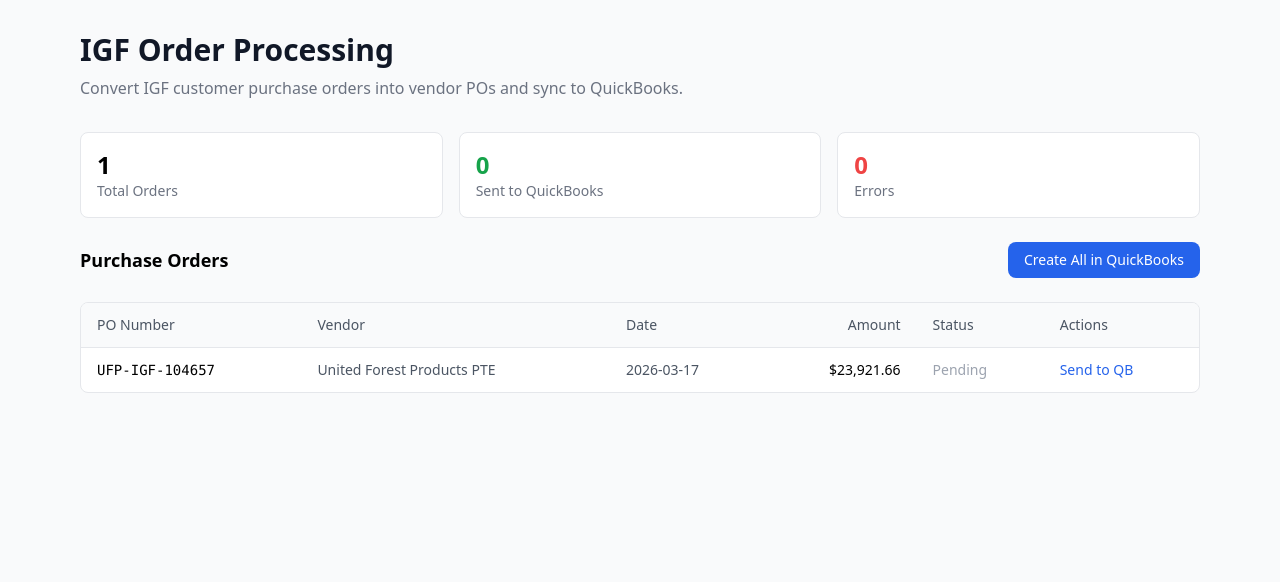
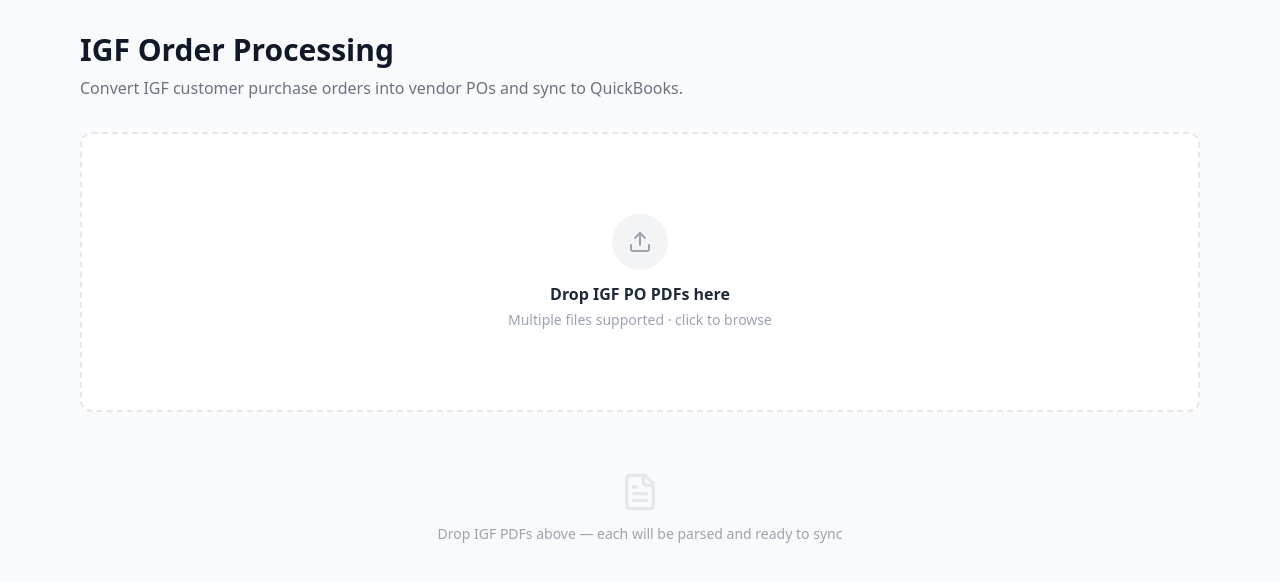
Before and after one commit to bidasdlin/igf-orders, a Next.js app: page / in a window 1280 px wide. Shown: the top 582 px of the page. Built offline with nearby package versions, Linux system fonts and the light colour scheme.

Commit message:
feat: PDF drag-and-drop parser with dynamic QB sync
Refactor IGFPOProcessor to use ParsedPO interface and improve file parsing logic.

```diff
--- a/src/components/igf-po-processor.tsx
+++ b/src/components/igf-po-processor.tsx
@@ -1,6 +1,10 @@
 'use client'
 
-import { useState } from 'react'
+import { useState, useCallback, useRef } from 'react'
+import {
+  Upload, FileText, CheckCircle2,
+  Loader2, Send, Trash2, ChevronDown, ChevronUp, RefreshCw,
+} from 'lucide-react'
 
 interface LineItem {
   description: string
@@ -9,187 +13,266 @@ interface LineItem {
   amount: number
 }
 
-interface IGFOrder {
+interface ParsedPO {
+  id: string
+  fileName: string
   poNumber: string
-  customerPONumber: string
   vendorName: string
-  vendorId: string
   shipTo: string
   date: string
   lineItems: LineItem[]
   totalAmount: number
   notes?: string
-}
-
-interface ProcessResult {
-  poNumber: string
-  status: 'success' | 'error' | 'pending'
+  status: 'parsed' | 'syncing' | 'synced' | 'error'
   qbId?: string
   qbDocNumber?: string
   error?: string
 }
 
-const SAMPLE_ORDERS: IGFOrder[] = [
-  {
-    poNumber: 'UFP-IGF-104657',
-    customerPONumber: '104657',
-    vendorName: 'United Forest Products PTE',
-    vendorId: '1',
-    shipTo: 'IGF Warehouse',
-    date: '2026-03-17',
-    totalAmount: 23921.66,
-    lineItems: [
-      { description: 'Lumber - 2x4x8 SPF', quantity: 500, unitPrice: 18.50, amount: 9250.00 },
-      { description: 'Plywood - 4x8 3/4"', quantity: 200, unitPrice: 45.00, amount: 9000.00 },
-      { description: 'OSB - 4x8 7/16"', quantity: 150, unitPrice: 11.14, amount: 1671.66 },
-      { description: 'Shipping & Handling', quantity: 1, unitPrice: 4000.00, amount: 4000.00 },
-    ],
-    notes: 'IGF Customer PO #104657 - Rush Order',
-  },
-]
+export function IGFPOProcessor() {
+  const [orders, setOrders] = useState<ParsedPO[]>([])
+  const [isDragging, setIsDragging] = useState(false)
+  const [parsingFiles, setParsingFiles] = useState<string[]>([])
+  const [expandedId, setExpandedId] = useState<string | null>(null)
+  const fileInputRef = useRef<HTMLInputElement>(null)
 
-export function IGFPOProcessor() {
-  const [orders] = useState<IGFOrder[]>(SAMPLE_ORDERS)
-  const [results, setResults] = useState<Record<string, ProcessResult>>({})
-  const [loading, setLoading] = useState<Record<string, boolean>>({})
-  const [globalLoading, setGlobalLoading] = useState(false)
+  const parseFile = useCallback(async (file: File) => {
+    const tempId = `${file.name}-${Date.now()}`
+    setParsingFiles(prev => [...prev, file.name])
+    try {
+      const formData = new FormData()
+      formData.append('file', file)
+      const res = await fetch('/api/parse-pdf', { method: 'POST', body: formData })
+      if (!res.ok) throw new Error(`Server error ${res.status}`)
+      const data = await res.json()
+      if (!data.success) throw new Error(data.error || 'Parse failed')
+      const po: ParsedPO = { ...data.po, id: tempId, fileName: file.name, status: 'parsed' }
+      setOrders(prev => {
+        const idx = prev.findIndex(o => o.poNumber === po.poNumber)
+        if (idx >= 0) { const u = [...prev]; u[idx] = { ...po, id: prev[idx].id }; return u }
+        return [...prev, po]
+      })
+    } catch (err) {
+      console.error(`Failed to parse ${file.name}:`, err)
+    } finally {
+      setParsingFiles(prev => prev.filter(n => n !== file.name))
+    }
+  }, [])
 
-  const successCount = Object.values(results).filter(r => r.status === 'success').length
-  const errorCount = Object.values(results).filter(r => r.status === 'error').length
+  const handleDrop = useCallback((e: React.DragEvent) => {
+    e.preventDefault(); setIsDragging(false)
+    Array.from(e.dataTransfer.files).filter(f => f.type === 'application/pdf').forEach(parseFile)
+  }, [parseFile])
 
-  async function sendToQB(order: IGFOrder) {
-    setLoading(prev => ({ ...prev, [order.poNumber]: true }))
+  const handleFiles = (e: React.ChangeEvent<HTMLInputElement>) => {
+    Array.from(e.target.files || []).filter(f => f.type === 'application/pdf').forEach(parseFile)
+    e.target.value = ''
+  }
+
+  const syncOrder = async (order: ParsedPO) => {
+    setOrders(prev => prev.map(o => o.id === order.id ? { ...o, status: 'syncing' } : o))
     try {
       const res = await fetch('/api/quickbooks/purchase-orders', {
         method: 'POST',
         headers: { 'Content-Type': 'application/json' },
         body: JSON.stringify({
-          vendorId: order.vendorId,
           poNumber: order.poNumber,
-          memo: order.notes,
-          lineItems: order.lineItems.map(li => ({
-            description: li.description,
-            qty: li.quantity,
-            unitPrice: li.unitPrice,
-            amount: li.amount,
-          })),
+          customerPONumber: order.poNumber,
+          vendorName: order.vendorName,
+          shipTo: order.shipTo,
+          date: order.date,
+          lineItems: order.lineItems,
+          totalAmount: order.totalAmount,
+          notes: order.notes,
         }),
       })
       const data = await res.json()
-      if (!res.ok) throw new Error(data.error || 'Failed')
-      const qbPO = data.PurchaseOrder
-      setResults(prev => ({
-        ...prev,
-        [order.poNumber]: {
-          poNumber: order.poNumber,
-          status: 'success',
-          qbId: qbPO?.Id,
-          qbDocNumber: qbPO?.DocNumber,
-        },
-      }))
+      if (data.success) {
+        setOrders(prev => prev.map(o =>
+          o.id === order.id ? { ...o, status: 'synced', qbId: data.purchaseOrder.id, qbDocNumber: data.purchaseOrder.docNumber } : o
+        ))
+      } else throw new Error(data.error)
     } catch (err) {
-      setResults(prev => ({
-        ...prev,
-        [order.poNumber]: {
-          poNumber: order.poNumber,
-          status: 'error',
-          error: err instanceof Error ? err.message : 'Unknown error',
-        },
-      }))
-    } finally {
-      setLoading(prev => ({ ...prev, [order.poNumber]: false }))
+      setOrders(prev => prev.map(o =>
+        o.id === order.id ? { ...o, status: 'error', error: err instanceof Error ? err.message : 'Sync failed' } : o
+      ))
     }
   }
 
-  async function sendAll() {
-    setGlobalLoading(true)
-    for (const order of orders) {
-      if (!results[order.poNumber] || results[order.poNumber].status === 'error') {
-        await sendToQB(order)
+  const syncAll = async () => {
+    for (const order of orders.filter(o => o.status === 'parsed' || o.status === 'error')) {
+      await syncOrder(order)
     }
   }
-    setGlobalLoading(false)
+
+  const removeOrder = (id: string) => {
+    setOrders(prev => prev.filter(o => o.id !== id))
+    if (expandedId === id) setExpandedId(null)
   }
 
+  const parsed = orders.filter(o => o.status === 'parsed').length
+  const synced = orders.filter(o => o.status === 'synced').length
+  const errors = orders.filter(o => o.status === 'error').length
+  const isSyncing = orders.some(o => o.status === 'syncing')
+  const isProcessing = parsingFiles.length > 0
+
   return (
-    <div className="space-y-6">
-      {/* Stats */}
-      <div className="grid grid-cols-3 gap-4">
-        <div className="bg-white rounded-lg border p-4">
-          <div className="text-2xl font-bold">{orders.length}</div>
-          <div className="text-sm text-gray-500">Total Orders</div>
+    <div className="space-y-5">
+      {orders.length > 0 && (
+        <div className="grid grid-cols-4 gap-3">
+          {[
+            { label: 'PDFs Loaded', value: orders.length, color: 'text-gray-900' },
+            { label: 'Ready to Sync', value: parsed, color: 'text-amber-600' },
+            { label: 'In QuickBooks', value: synced, color: 'text-emerald-600' },
+            { label: 'Errors', value: errors, color: 'text-red-500' },
+          ].map(s => (
+            <div key={s.label} className="bg-white border border-gray-200 rounded-xl p-4">
+              <div className={`text-2xl font-bold ${s.color}`}>{s.value}</div>
+              <div className="text-xs text-gray-500 mt-0.5">{s.label}</div>
             </div>
-        <div className="bg-white rounded-lg border p-4">
-          <div className="text-2xl font-bold text-green-600">{successCount}</div>
-          <div className="text-sm text-gray-500">Sent to QuickBooks</div>
+          ))}
         </div>
-        <div className="bg-white rounded-lg border p-4">
-          <div className="text-2xl font-bold text-red-500">{errorCount}</div>
-          <div className="text-sm text-gray-500">Errors</div>
+      )}
+      <div
+        onDragOver={e => { e.preventDefault(); setIsDragging(true) }}
+        onDragLeave={e => { if (!e.currentTarget.contains(e.relatedTarget as Node)) setIsDragging(false) }}
+        onDrop={handleDrop}
+        onClick={() => fileInputRef.current?.click()}
+        className={[
+          'border-2 border-dashed rounded-xl cursor-pointer transition-all duration-200 select-none',
+          orders.length === 0 ? 'py-20' : 'py-10',
+          isDragging ? 'border-blue-400 bg-blue-50 scale-[1.005]'
+            : isProcessing ? 'border-amber-300 bg-amber-50'
+            : 'border-gray-200 bg-white hover:border-gray-300 hover:bg-gray-50',
+        ].join(' ')}
+      >
+        <input ref={fileInputRef} type="file" accept=".pdf" multiple className="hidden" onChange={handleFiles} />
+        <div className="flex flex-col items-center gap-3">
+          {isProcessing ? (
+            <>
+              <Loader2 className="w-9 h-9 text-amber-500 animate-spin" />
+              <div className="text-center">
+                <p className="font-medium text-amber-700">Parsing {parsingFiles.length} PDF{parsingFiles.length > 1 ? 's' : ''}…</p>
+                <p className="text-xs text-amber-600 mt-1">{parsingFiles.slice(0, 3).join(' · ')}{parsingFiles.length > 3 ? ` +${parsingFiles.length - 3} more` : ''}</p>
+              </div>
+            </>
+          ) : (
+            <>
+              <div className={`w-14 h-14 rounded-full flex items-center justify-center ${isDragging ? 'bg-blue-100' : 'bg-gray-100'}`}>
+                <Upload className={`w-6 h-6 ${isDragging ? 'text-blue-500' : 'text-gray-400'}`} />
+              </div>
+              <div className="text-center">
+                <p className={`font-semibold text-base ${isDragging ? 'text-blue-700' : 'text-gray-800'}`}>
+                  {isDragging ? 'Release to parse' : orders.length > 0 ? 'Drop more IGF PDFs' : 'Drop IGF PO PDFs here'}
+                </p>
+                <p className="text-sm text-gray-400 mt-1">
+                  {isDragging ? 'PDFs will be parsed automatically' : 'Multiple files supported · click to browse'}
+                </p>
+              </div>
+            </>
+          )}
         </div>
       </div>
-
-      {/* Actions */}
-      <div className="flex justify-between items-center">
-        <h2 className="text-lg font-semibold">Purchase Orders</h2>
-        <button
-          onClick={sendAll}
-          disabled={globalLoading}
-          className="bg-blue-600 text-white px-4 py-2 rounded-lg hover:bg-blue-700 disabled:opacity-50 disabled:cursor-not-allowed text-sm font-medium"
-        >
-          {globalLoading ? 'Processing...' : 'Create All in QuickBooks'}
+      {(parsed > 0 || errors > 0) && (
+        <div className="flex items-center justify-between">
+          <p className="text-sm text-gray-500">
+            {parsed > 0 && `${parsed} order${parsed > 1 ? 's' : ''} ready`}
+            {parsed > 0 && errors > 0 && ' · '}
+            {errors > 0 && `${errors} failed`}
+          </p>
+          <button onClick={syncAll} disabled={isSyncing}
+            className="inline-flex items-center gap-2 bg-blue-600 hover:bg-blue-700 disabled:opacity-60 text-white text-sm font-medium px-4 py-2 rounded-lg transition-colors">
+            {isSyncing ? <><Loader2 className="w-4 h-4 animate-spin" /> Syncing…</> : <><Send className="w-4 h-4" /> Sync All to QuickBooks</>}
           </button>
         </div>
-
-      {/* Orders Table */}
-      <div className="bg-white rounded-lg border overflow-hidden">
+      )}
+      {orders.length > 0 && (
+        <div className="bg-white border border-gray-200 rounded-xl overflow-hidden divide-y divide-gray-100">
+          <div className="grid grid-cols-4 gap-4 px-5 py-3 bg-gray-50 text-xs font-medium text-gray-500 uppercase tracking-wide">
+            <span>PO Number</span><span>Vendor</span><span>Ship To</span><span className="text-right">Amount</span>
+          </div>
+          {orders.map(order => (
+            <div key={order.id}>
+              <div className="flex items-center px-5 py-4 gap-3 hover:bg-gray-50 transition-colors">
+                <div className="flex-1 grid grid-cols-4 gap-4 min-w-0">
+                  <div className="min-w-0">
+                    <p className="font-mono text-sm font-semibold text-gray-900 truncate">{order.poNumber}</p>
+                    <p className="text-xs text-gray-400 truncate">{order.fileName}</p>
+                  </div>
+                  <div className="min-w-0"><p className="text-sm text-gray-700 truncate">{order.vendorName}</p></div>
+                  <div className="min-w-0"><p className="text-sm text-gray-500 truncate">{order.shipTo}</p></div>
+                  <div className="text-right">
+                    <p className="text-sm font-semibold text-gray-900">${order.totalAmount.toLocaleString('en-US', { minimumFractionDigits: 2 })}</p>
+                  </div>
+                </div>
+                <div className="flex items-center gap-1.5 shrink-0">
+                  {order.status === 'parsed' && (
+                    <button onClick={() => syncOrder(order)} className="text-xs bg-blue-50 hover:bg-blue-100 text-blue-700 font-medium px-3 py-1.5 rounded-lg flex items-center gap-1.5">
+                      <Send className="w-3 h-3" /> Send to QB
+                    </button>
+                  )}
+                  {order.status === 'syncing' && <span className="text-xs bg-gray-100 text-gray-600 px-3 py-1.5 rounded-lg flex items-center gap-1.5"><Loader2 className="w-3 h-3 animate-spin" /> Syncing</span>}
+                  {order.status === 'synced' && <span className="text-xs bg-emerald-50 text-emerald-700 font-medium px-3 py-1.5 rounded-lg flex items-center gap-1.5"><CheckCircle2 className="w-3 h-3" /> In QuickBooks</span>}
+                  {order.status === 'error' && (
+                    <button onClick={() => syncOrder(order)} title={order.error} className="text-xs bg-red-50 hover:bg-red-100 text-red-600 font-medium px-3 py-1.5 rounded-lg flex items-center gap-1.5">
+                      <RefreshCw className="w-3 h-3" /> Retry
+                    </button>
+                  )}
+                  <button onClick={() => setExpandedId(expandedId === order.id ? null : order.id)} className="p-1.5 rounded-lg text-gray-400 hover:text-gray-600 hover:bg-gray-100">
+                    {expandedId === order.id ? <ChevronUp className="w-4 h-4" /> : <ChevronDown className="w-4 h-4" />}
+                  </button>
+                  <button onClick={() => removeOrder(order.id)} className="p-1.5 rounded-lg text-gray-300 hover:text-red-500 hover:bg-red-50">
+                    <Trash2 className="w-4 h-4" />
+                  </button>
+                </div>
+              </div>
+              {expandedId === order.id && (
+                <div className="border-t border-gray-100 bg-gray-50 px-5 py-4">
                   <table className="w-full text-sm">
-          <thead className="bg-gray-50 border-b">
-            <tr>
-              <th className="text-left px-4 py-3 font-medium text-gray-600">PO Number</th>
-              <th className="text-left px-4 py-3 font-medium text-gray-600">Vendor</th>
-              <th className="text-left px-4 py-3 font-medium text-gray-600">Date</th>
-              <th className="text-right px-4 py-3 font-medium text-gray-600">Amount</th>
-              <th className="text-left px-4 py-3 font-medium text-gray-600">Status</th>
-              <th className="text-left px-4 py-3 font-medium text-gray-600">Actions</th>
+                    <thead>
+                      <tr className="text-xs text-gray-400 border-b border-gray-200">
+                        <th className="text-left font-medium pb-2">Description</th>
+                        <th className="text-right font-medium pb-2 w-14">Qty</th>
+                        <th className="text-right font-medium pb-2 w-28">Unit Price</th>
+                        <th className="text-right font-medium pb-2 w-24">Amount</th>
                       </tr>
                     </thead>
-          <tbody className="divide-y">
-            {orders.map(order => {
-              const result = results[order.poNumber]
-              const isLoading = loading[order.poNumber]
-              return (
-                <tr key={order.poNumber} className="hover:bg-gray-50">
-                  <td className="px-4 py-3 font-mono font-medium">{order.poNumber}</td>
-                  <td className="px-4 py-3 text-gray-600">{order.vendorName}</td>
-                  <td className="px-4 py-3 text-gray-600">{order.date}</td>
-                  <td className="px-4 py-3 text-right font-medium">
-                    ${order.totalAmount.toLocaleString('en-US', { minimumFractionDigits: 2 })}
-                  </td>
-                  <td className="px-4 py-3">
-                    {!result && <span className="text-gray-400">Pending</span>}
-                    {result?.status === 'success' && (
-                      <span className="text-green-600 font-medium">✓ QB #{result.qbDocNumber || result.qbId}</span>
+                    <tbody className="divide-y divide-gray-100">
+                      {order.lineItems.map((item, i) => (
+                        <tr key={i}>
+                          <td className="py-2 text-gray-700 pr-4 leading-snug">{item.description}</td>
+                          <td className="py-2 text-right text-gray-600">{item.quantity}</td>
+                          <td className="py-2 text-right text-gray-600">${item.unitPrice.toFixed(2)}</td>
+                          <td className="py-2 text-right font-medium text-gray-900">${item.amount.toFixed(2)}</td>
+                        </tr>
+                      ))}
+                    </tbody>
+                    <tfoot>
+                      <tr className="border-t border-gray-200">
+                        <td colSpan={3} className="pt-3 text-right text-sm font-semibold text-gray-700">Total</td>
+                        <td className="pt-3 text-right font-bold text-gray-900">${order.totalAmount.toFixed(2)}</td>
+                      </tr>
+                    </tfoot>
+                  </table>
+                  {order.notes && <p className="mt-3 text-xs text-gray-500 bg-white rounded-lg px-3 py-2 border border-gray-100">{order.notes}</p>}
+                  {order.qbId && (
+                    <div className="mt-3 flex items-center gap-3">
+                      <a href={`https://qbo.intuit.com/app/purchaseorder?txnId=${order.qbId}`} target="_blank" rel="noopener noreferrer" className="text-xs text-blue-600 hover:underline">View in QuickBooks →</a>
+                      {order.qbDocNumber && <span className="text-xs text-gray-400">QB #{order.qbDocNumber}</span>}
+                    </div>
                   )}
-                    {result?.status === 'error' && (
-                      <span className="text-red-500 text-xs" title={result.error}>✗ Error</span>
+                </div>
               )}
-                  </td>
-                  <td className="px-4 py-3">
-                    <button
-                      onClick={() => sendToQB(order)}
-                      disabled={isLoading || result?.status === 'success'}
-                      className="text-blue-600 hover:underline disabled:text-gray-300 disabled:no-underline text-sm"
-                    >
-                      {isLoading ? 'Sending...' : result?.status === 'success' ? 'Sent' : 'Send to QB'}
-                    </button>
-                  </td>
-                </tr>
-              )
-            })}
-          </tbody>
-        </table>
             </div>
+          ))}
+        </div>
+      )}
+      {orders.length === 0 && !isProcessing && (
+        <div className="text-center py-10">
+          <FileText className="w-10 h-10 mx-auto mb-3 text-gray-200" />
+          <p className="text-sm text-gray-400">Drop IGF PDFs above — each will be parsed and ready to sync</p>
+        </div>
+      )}
     </div>
   )
 }
```
Lines whose indentation alone changed are shown as unchanged.
